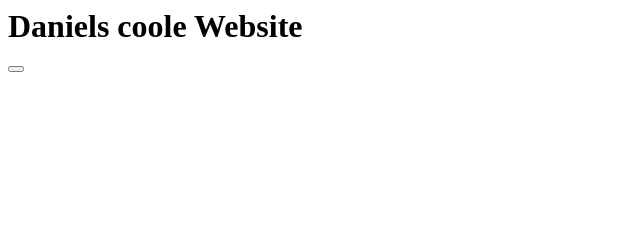
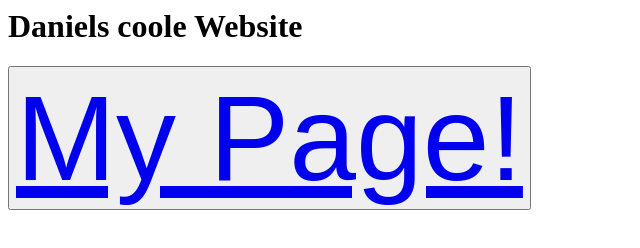
Before and after one commit to GehSchlafen/GehSchlafen.github.io, a plain HTML site: page index.html in a window 1280 px wide. Shown: the whole page, without its empty margins (0-640 px from the left). Drawn offline with Linux system fonts and the light colour scheme.

Commit message:
Update index.html

```diff
--- a/index.html
+++ b/index.html
@@ -3,5 +3,5 @@
     <title>Daniels Website</title>
   </head>
   <h1>Daniels coole Website</h1>
-  <a href="linkpage.html"><button style="font-size: 120px; color: blue;"></button></a>
+  <button style="font-size: 120px; color: blue;"><a href="linkpage.html">My Page!</a></button>
 </html>
```
